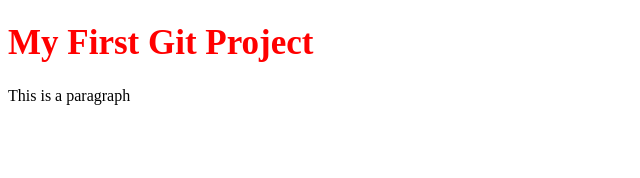
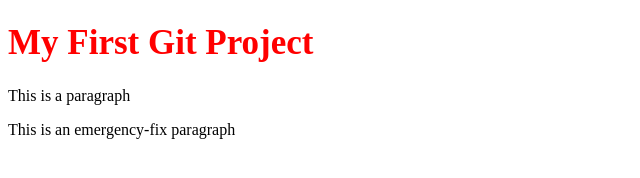
Before and after one commit to AndreiBalan98/myFirstRepo, a plain HTML site: page index.html in a window 1280 px wide. Shown: the whole page, without its empty margins (0-640 px from the left). Drawn offline with Linux system fonts and the light colour scheme.

Commit message:
Update index.html with emergency fix

```diff
--- a/index.html
+++ b/index.html
@@ -9,5 +9,6 @@
 <body>
     <h1 id="title">My First Git Project</h1>
     <p>This is a paragraph</p>
+    <p>This is an emergency-fix paragraph</p>
 </body>
 </html>
```
